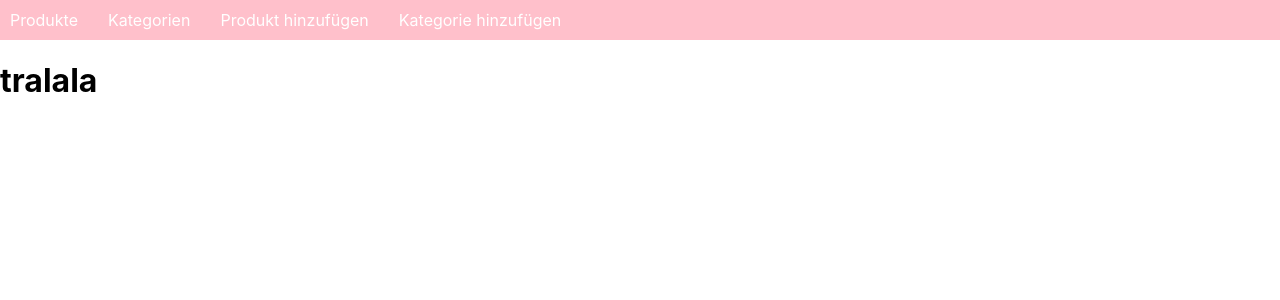
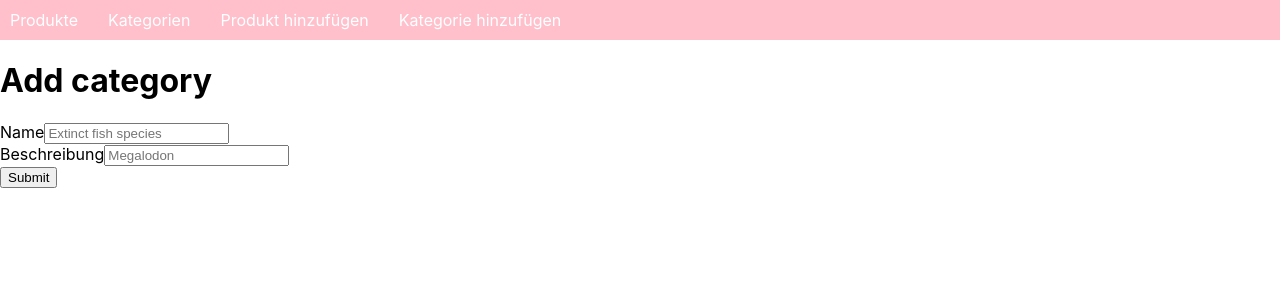
Before and after one commit to cintiavazquez/shop-backend, a Next.js app: page /create-category in a window 1280 px wide. Shown: the top 300 px of the page. Built offline with nearby package versions, Linux system fonts and the light colour scheme.

Commit message:
create categories form and API route, link it to the DB  and push a new category via submit

```diff
--- /dev/null
+++ b/pages/api/category/createCat.js
@@ -0,0 +1,21 @@
+import { dbConnect } from "../../../src/lib/database";
+import Category from "../../../src/models/Categories";
+
+export default async function handler(request, response) {
+  if (request.method === "POST") {
+    //const newCategory = JSON.parse(request.body);
+    const data = JSON.parse(request.body);
+    await dbConnect();
+
+    const newCategory = await Category.create({
+      name: data.name,
+      description: data.description,
+    });
+
+    response
+      .status(200)
+      .json({ message: "category created", Category: newCategory });
+  } else {
+    response.status(400).json({ error: "wrong method" });
+  }
+}
--- a/pages/create-category.js
+++ b/pages/create-category.js
@@ -1,3 +1,10 @@
+import CreateCategoryForm from "../src/components/CreateCategoryForm";
+
 export default function CreateCategory() {
-  return <h1>tralala</h1>;
+  return (
+    <>
+      <h1>Add category</h1>
+      <CreateCategoryForm />
+    </>
+  );
 }
--- /dev/null
+++ b/src/components/CreateCategoryForm.js
@@ -0,0 +1,52 @@
+import { useState } from "react";
+
+export default function CreateCategoryForm() {
+  const [nameValue, setNameValue] = useState();
+  const [descriptionValue, setDescriptionValue] = useState();
+
+  const submit = async (event) => {
+    event.preventDefault();
+
+    console.log(nameValue, descriptionValue);
+
+    const response = await fetch("api/category/createCat", {
+      method: "POST",
+      body: JSON.stringify({
+        name: nameValue,
+        description: descriptionValue,
+      }),
+    });
+  };
+
+  return (
+    <form onSubmit={submit}>
+      <div>
+        <div>
+          <label htmlFor="name">Name</label>
+          <input
+            name="name"
+            label="name"
+            placeholder="Extinct fish species"
+            value={nameValue}
+            onChange={(event) => {
+              setNameValue(event.target.value);
+            }}
+          />
+        </div>
+        <div>
+          <label htmlFor="description">Beschreibung</label>
+          <input
+            name="description"
+            label="description"
+            placeholder="Megalodon"
+            value={descriptionValue}
+            onChange={(event) => {
+              setDescriptionValue(event.target.value);
+            }}
+          />
+        </div>
+        <button type="submit">Submit</button>
+      </div>
+    </form>
+  );
+}
--- a/src/lib/database.js
+++ b/src/lib/database.js
@@ -1,6 +1,6 @@
 import mongoose from "mongoose";
-//const url = "mongodb://localhost:27017/shop-backend";
-const url = process.env.DB_CONNECTION;
+const url = "mongodb://localhost:27017/shop-backend";
+//const url = process.env.DB_CONNECTION;
 export async function dbConnect() {
   try {
     await mongoose.connect(url);
```
